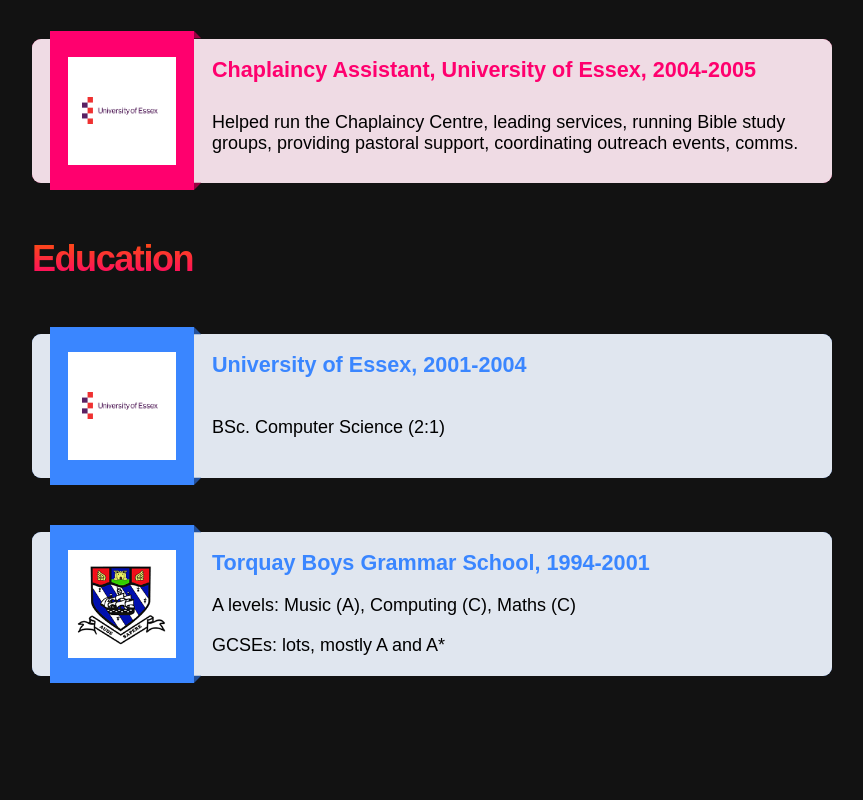
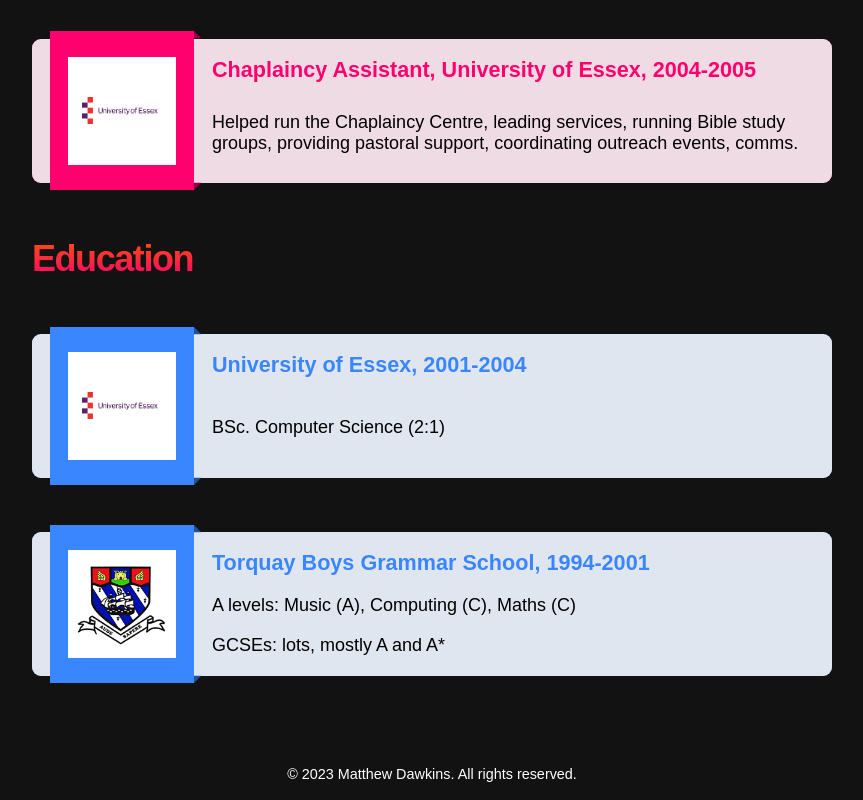
Before and after one commit to mafu-d/cv2023, a Nuxt app: page / in a window 1280 px wide. Shown: the part 1712-2512 px from the top of the page, without its empty margins (208-1071 px from the left). Before the commit the page ends 2460 px from the top, so only its background shows below. Built offline with nearby package versions, Linux system fonts and the light colour scheme.

Commit message:
Add site footer

```diff
--- a/app.vue
+++ b/app.vue
@@ -14,6 +14,9 @@
     <main>
       <Tabs />
     </main>
+    <footer class="footer">
+      &copy; 2023 Matthew Dawkins. All rights reserved.
+    </footer>
   </div>
 </template>
 
@@ -94,4 +97,10 @@ h3 {
   line-height: 1.2;
   letter-spacing: -0.04em;
 }
+
+.footer {
+  font-size: 0.8rem;
+  text-align: center;
+  padding: 1rem;
+}
 </style>
```
